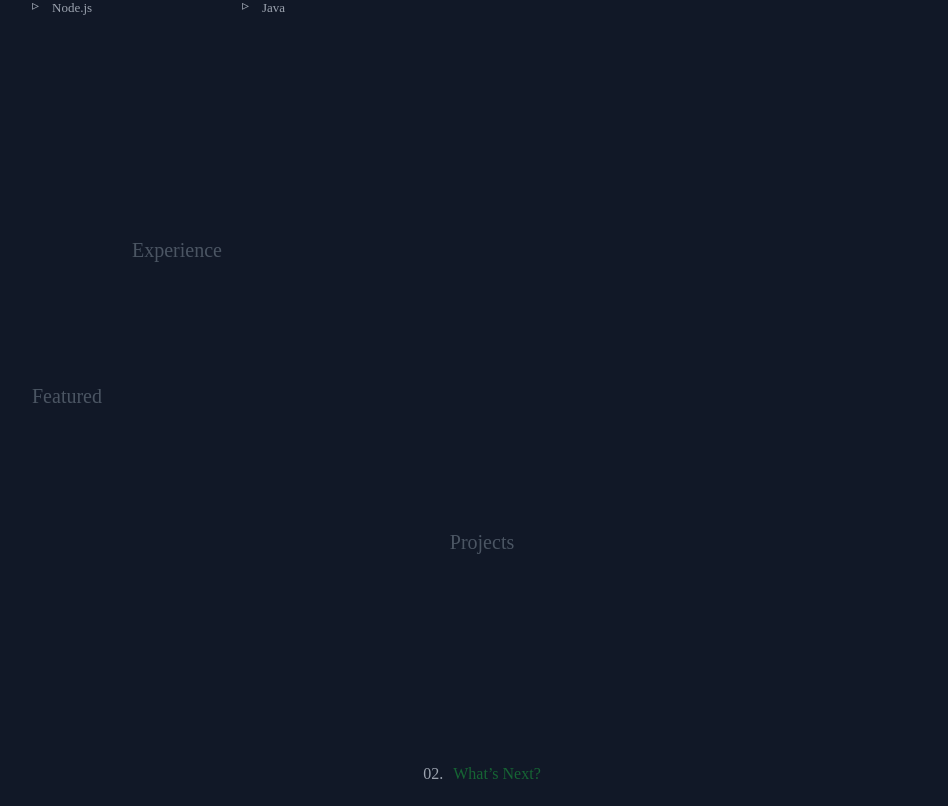
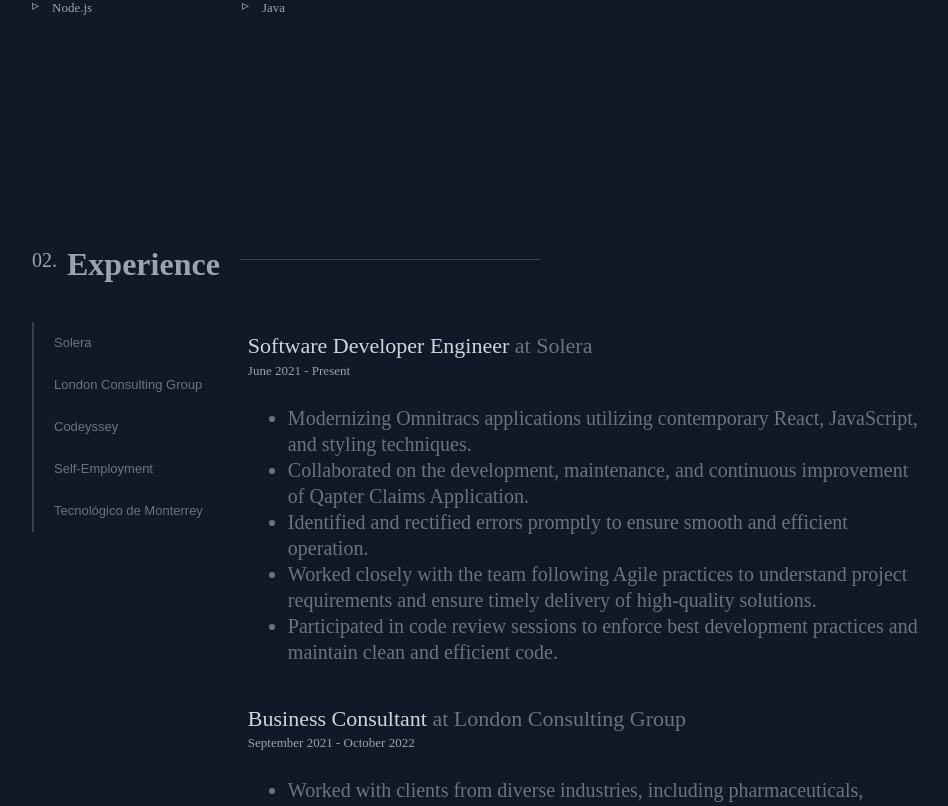
Before and after one commit to joralvmel/react-portfolio, a Next.js app: page / in a window 1280 px wide. Shown: the part 1422-2228 px from the top of the page, without its empty margins (158-1106 px from the left). Built offline with nearby package versions, Linux system fonts and the light colour scheme.

Commit message:
Create experience component

```diff
--- a/app/_components/sections/About.js
+++ b/app/_components/sections/About.js
@@ -76,7 +76,7 @@
 function About() {
   return (
     <StyledAboutSection id="about">
-      {config.about.section}
+      {config.about.header}
 
       <div className="inner">
         <StyledText>
--- a/app/_components/sections/Content.js
+++ b/app/_components/sections/Content.js
@@ -2,7 +2,7 @@
 
 import Hero from "./Hero";
 import About from "./About";
-import Jobs from "./Jobs";
+import Experience from "./Experience";
 import Featured from "./Featured";
 import Projects from "./Projects";
 import Contact from "./Contact";
@@ -12,7 +12,7 @@
     <div id="content">
       <Hero />
       <About />
-      <Jobs />
+      <Experience />
       <Featured />
       <Projects />
       <Contact />
--- /dev/null
+++ b/app/_components/sections/Experience.js
@@ -0,0 +1,106 @@
+"use client";
+
+import styled from "styled-components";
+
+import { config } from "@/app/config";
+
+const StyledExperienceSection = styled.section`
+  max-width: 900px;
+
+  h2 {
+    color: var(--color-grey-500);
+  }
+
+  .inner {
+    display: flex;
+  }
+`;
+
+const StyledTabList = styled.div`
+  position: relative;
+  z-index: 3;
+  width: max-content;
+  padding: 0;
+  margin: 0;
+  list-style: none;
+`;
+
+const StyledTabButton = styled.button`
+  display: flex;
+  align-items: center;
+  width: 100%;
+  height: var(--tab-height);
+  padding: 0 20px 2px;
+  border-left: 2px solid var(--color-grey-200);
+  background-color: transparent;
+  color: var(--color-grey-400);
+  font-size: var(--fs-xs);
+  text-align: left;
+  white-space: nowrap;
+
+  &:hover,
+  &:focus {
+    background-color: var(--color-grey-100);
+  }
+`;
+
+const StyledTabPanels = styled.div`
+  position: relative;
+  width: 100%;
+  margin-left: 20px;
+`;
+
+const StyledTabPanel = styled.div`
+  width: 100%;
+  height: auto;
+  padding: 10px 5px;
+  color: var(--color-grey-400);
+
+  h3 {
+    margin-bottom: 2px;
+    font-size: var(--fs-xxl);
+    font-weight: 500;
+    line-height: 1.3;
+    color: var(--color-grey-600);
+
+    .company {
+      color: var(--color-grey-400);
+    }
+  }
+
+  .range {
+    margin-bottom: 25px;
+    color: var(--color-grey-500);
+    font-size: var(--fs-xs);
+  }
+`;
+
+function Experience() {
+  return (
+    <StyledExperienceSection id="experience">
+      {config.experience.header}
+      <div className="inner">
+        <StyledTabList>
+          {config.experience.jobs.map((job, i) => (
+            <StyledTabButton key={i}>{job.company}</StyledTabButton>
+          ))}
+        </StyledTabList>
+        <StyledTabPanels>
+          {config.experience.jobs.map((job, i) => (
+            <StyledTabPanel key={i}>
+              <h3>
+                {job.position} <span className="company">at {job.company}</span>
+              </h3>
+              <p className="range">
+                {job.startDate} - {job.endDate}
+              </p>
+              {job.description}
+            </StyledTabPanel>
+          ))}
+        </StyledTabPanels>
+      </div>
+    </StyledExperienceSection>
+  );
+}
+
+export default Experience;
--- a/app/_components/sections/Jobs.js
+++ /dev/null
@@ -1,29 +0,0 @@
-"use client";
-
-import styled from "styled-components";
-
-const StyledExperienceSection = styled.section`
-  max-width: 700px;
-
-  .inner {
-    display: flex;
-
-    @media (max-width: 600px) {
-      display: block;
-    }
-
-    @media (min-width: 700px) {
-      min-height: 340px;
-    }
-  }
-`;
-
-function Experience() {
-  return (
-    <StyledExperienceSection id="experience">
-      Experience
-    </StyledExperienceSection>
-  );
-}
-
-export default Experience;
--- a/app/config.js
+++ b/app/config.js
@@ -32,7 +32,7 @@
   ),
 
   about: {
-    section: <h2 className="numbered-heading">About Me</h2>,
+    header: <h2 className="numbered-heading">About Me</h2>,
     text: (
       <div>
         <p>
@@ -73,6 +73,176 @@
     ),
   },
 
+  experience: {
+    header: <h2 className="numbered-heading">Experience</h2>,
+    jobs: [
+      {
+        company: "Solera",
+        position: "Software Developer Engineer",
+        startDate: "June 2021",
+        endDate: "Present",
+        description: (
+          <ul>
+            <li>
+              Modernizing Omnitracs applications utilizing contemporary React,
+              JavaScript, and styling techniques.
+            </li>
+            <li>
+              Collaborated on the development, maintenance, and continuous
+              improvement of Qapter Claims Application.
+            </li>
+            <li>
+              Identified and rectified errors promptly to ensure smooth and
+              efficient operation.
+            </li>
+            <li>
+              Worked closely with the team following Agile practices to
+              understand project requirements and ensure timely delivery of
+              high-quality solutions.
+            </li>
+            <li>
+              Participated in code review sessions to enforce best development
+              practices and maintain clean and efficient code.
+            </li>
+          </ul>
+        ),
+        technologies: [
+          "Javascript",
+          "React",
+          "Redux",
+          "HTML / CSS",
+          "Java",
+          "Node.js",
+          "SoapUI",
+          "Jira",
+          "Bitbubket",
+          "Figma",
+        ],
+      },
+      {
+        company: "London Consulting Group",
+        position: "Business Consultant",
+        startDate: "September 2021",
+        endDate: "October 2022",
+        description: (
+          <ul>
+            <li>
+              Worked with clients from diverse industries, including
+              pharmaceuticals, manufacturing, distribution, agricultural, and
+              fishery, to identify areas of opportunity and drive cost-saving
+              initiatives.
+            </li>
+            <li>
+              Utilized statistical analysis and applied consulting methodologies
+              to analyze client data and develop data-driven insights for
+              process optimization and efficiency improvements.
+            </li>
+            <li>
+              Designed and implemented interactive dashboards using Power BI to
+              visually represent complex data sets, facilitating better
+              decision-making for clients&apos; management teams.
+            </li>
+            <li>
+              Collaborated closely with cross-functional teams, executives, and
+              stakeholders to understand business challenges, communicate
+              project updates, and ensure seamless project execution.
+            </li>
+          </ul>
+        ),
+        technologies: [
+          "Microsoft PowerBI",
+          "Microsoft Excel",
+          "Power Query",
+          "Miro",
+        ],
+      },
+      {
+        company: "Codeyssey",
+        position: "Online Robotics Instructor",
+        startDate: "May 2021",
+        endDate: "May 2021",
+        description: (
+          <ul>
+            <li>
+              Designed and facilitated an engaging online robotics course for
+              teenagers
+            </li>
+            <li>
+              Created interactive learning materials, including video tutorials,
+              quizzes, and hands-on exercises, to promote a comprehensive
+              understanding of robotics concepts
+            </li>
+            <li>
+              Demonstrated effective communication skills to ensure clear and
+              concise delivery of technical information to students of varying
+              skill levels.
+            </li>
+          </ul>
+        ),
+        technologies: ["VEXcode VR", "C++", "Google Forms"],
+      },
+      {
+        company: "Self-Employment",
+        position: "Owner and 3D Designer",
+        startDate: "February 2021",
+        endDate: "Present",
+        description: (
+          <ul>
+            <li>
+              Specialized in the design, 3D modeling, and manufacturing of aroma
+              diffuser devices using SolidWorks and 3D printing technology as
+              well as the design of custom printed circuit boards (PCBs).
+            </li>
+            <li>
+              Conducted material testing to select the most suitable materials
+              for manufacturing, balancing quality and cost-effectiveness.
+            </li>
+            <li>
+              Maintained and troubleshooted the 3D printer to ensure continuous
+              and efficient production of parts.
+            </li>
+            <li>
+              Managed inventory and supply chain, overseeing the procurement of
+              raw materials and maintaining optimal stock levels to meet
+              customer demand.
+            </li>
+          </ul>
+        ),
+        technologies: [
+          "Solidworks",
+          "UltiMaker Cura",
+          "3D Printing",
+          "Microsoft Excel",
+        ],
+      },
+      {
+        company: "Tecnológico de Monterrey",
+        position: "Expression Recording and Analysis System",
+        startDate: "August 2020",
+        endDate: "December 2020",
+        description: (
+          <ul>
+            <li>
+              Collaborated with other team members on data analysis, database
+              integration, and system testing.
+            </li>
+            <li>
+              Designed and implemented the user interface using Python, creating
+              a user-friendly application that guided participants through the
+              expression recording process.
+            </li>
+            <li>
+              Worked closely with teammates to integrate the user interface with
+              the backend system, allowing the recorded videos and data to be
+              analyzed using artificial intelligence techniques.
+            </li>
+          </ul>
+        ),
+        technologies: ["Python", "AI", "Tkinter"],
+      },
+    ],
+  },
+
   socialMedia: [
     {
       content: "GitHub",
@@ -106,7 +276,7 @@
       url: "/#experience",
     },
     {
-      content: "Work",
+      content: "Projects",
       url: "/#projects",
     },
     {
--- a/app/page.js
+++ b/app/page.js
@@ -4,7 +4,7 @@
 import Layout from "@/app/_components/Layout";
 import Hero from "@/app/_components/sections/Hero";
 import About from "@/app/_components/sections/About";
-import Experience from "@/app/_components/sections/Jobs";
+import Experience from "@/app/_components/sections/Experience";
 import Featured from "@/app/_components/sections/Featured";
 import Projects from "@/app/_components/sections/Projects";
 import Contact from "@/app/_components/sections/Contact";
```
